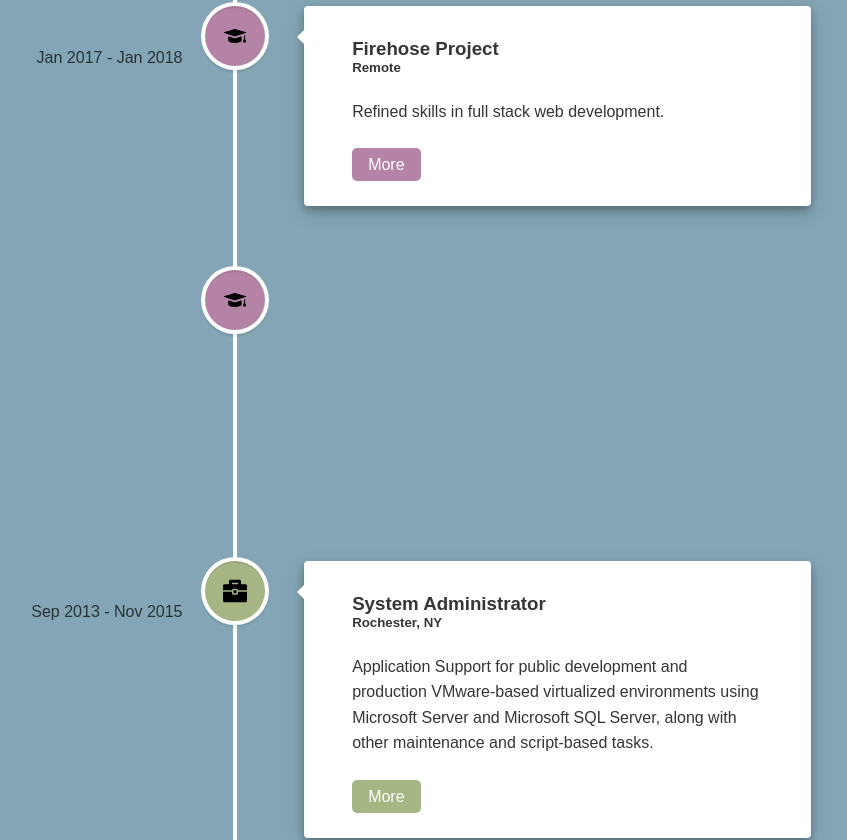
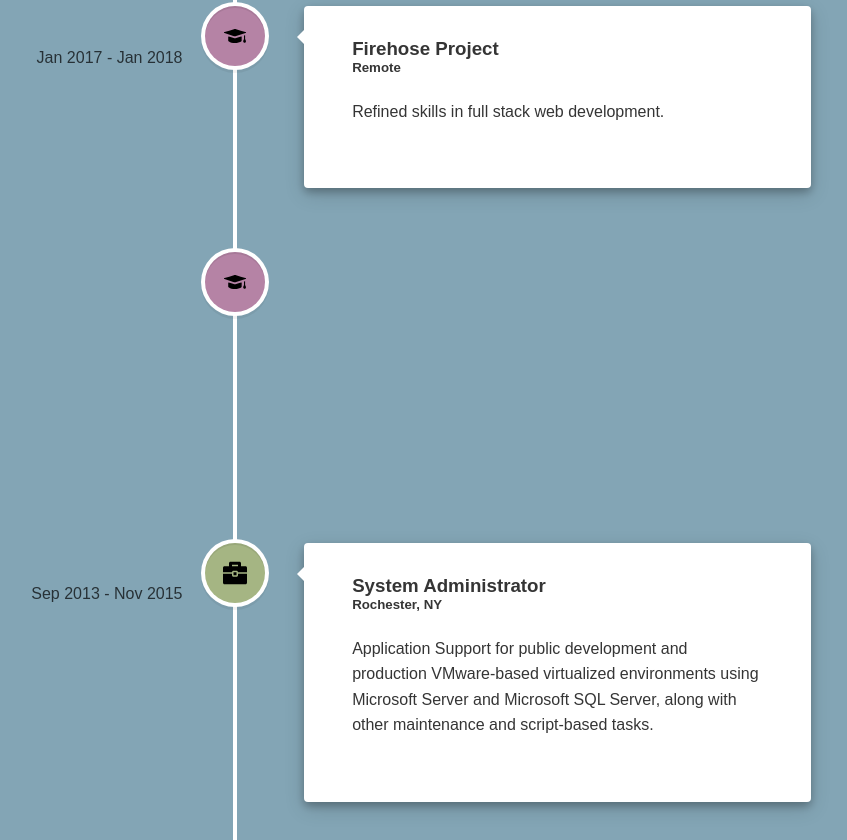
Before and after one commit to Chris-Marasco/resume-portfolio, a React (Create React App) app in the folder resume/: page / in a window 1280 px wide. Shown: the part 1741-2581 px from the top of the page, without its empty margins (405-1252 px from the left). Built offline with nearby package versions, Linux system fonts and the light colour scheme.

Commit message:
chore: update links

```diff
--- a/resume/src/Resume.tsx
+++ b/resume/src/Resume.tsx
@@ -48,7 +48,8 @@ function Resume() {
                   {showButton &&(
                     // eslint-disable-next-line jsx-a11y/anchor-is-valid
                     <a className={`button ${ isWorkIcon ? "workButton" : "schoolButton"}`}
-                    href="#">
+                    target='_blank'
+                    href={ element.buttonHref ?? '#'}>
                       {element.buttonText}
                     </a>
                   )}
--- a/resume/src/data.js
+++ b/resume/src/data.js
@@ -5,6 +5,7 @@ const timelineElements = [
     location: "Remote",
     description: "True full stack developer with a passion for the back end. Works in a Node.js, aws, mongoDb, react ecosystem. Lead for back end community of practice. Responsible for production release coordination.",
     buttonText: "More",
+    buttonHref: "https://rentprogress.com/",
     date: "October 2022 - ",
     icon: "work",
   },
@@ -14,6 +15,7 @@ const timelineElements = [
     location: "Remote",
     description: "Worked with developing and maintaining software for the Cold Storage supply chain. This included working with AWS services like: Lambda Functions, Cloud Formation, Api Gateway, Secrets Manager, DynamoDB, and RDS. Node.js, TypeORM, PostgreSQL, and Typescript on the back end. The front end was Angular.",
     buttonText: "More",
+    buttonHref: "https://www.aerosafeglobal.com/",
     date: "November 2021 - August 2022",
     icon: "work",
   },
@@ -23,6 +25,7 @@ const timelineElements = [
     location: "Rochester, NY",
     description:  "Worked on a care provider management product using .NET Web Forms that focused on improving the life of individuals with intellectual or developmental disabilities. Was also responsible for a data warehouse and business intelligence platform that utilized .NET MVC, as well as implementing and designing a project which    utilized AWS resources. These resources included Lambda, API Gateway, Secrets Manager, and    CloudFormation, and integrated with a customizable .NET MVC based survey tool.",
     buttonText: "More",
+    buttonHref: "https://www.medisked.com/",
     date: "January 2018 - Nov 2020",
     icon: "work",
   },
@@ -31,7 +34,6 @@ const timelineElements = [
     title: "Firehose Project",
     location: "Remote",
     description: "Refined skills in full stack web development.",
-    buttonText: "More",
     date: "Jan 2017 - Jan 2018",
     icon: "school",
   },
@@ -41,6 +43,7 @@ const timelineElements = [
     location: "Remote",
     description: "M.S. Information Technology; Concentration in Information Security and Assurance",
     buttonText: "More",
+    buttonHref: "https://kaplan.com/",
     date: "Sep 2013 - Nov 2015",
     icon: "school",
   },
@@ -49,7 +52,6 @@ const timelineElements = [
     title: "System Administrator",
     location: "Rochester, NY",
     description: "Application Support for public development and production VMware-based virtualized environments using Microsoft Server and Microsoft SQL Server, along with other maintenance and script-based tasks.",
-    buttonText: "More",
     date: "Sep 2013 - Nov 2015",
     icon: "work",
   },
@@ -60,7 +62,6 @@ const timelineElements = [
     description: "Responsible for closing day-to-day service tickets and looked for opportunities to make these tasks easier through scripting. Provided hardware and software technical support for end-users",
     date: "Apr 2013 - Jun 2013",
     icon: "work",
-    buttonText: "More",
   },
   {
     id: 8,
@@ -68,6 +69,7 @@ const timelineElements = [
     location: "Rochester NY",
     description: "B.S. Information Technology; Minor in Criminal Justice",
     buttonText: "More",
+    buttonHref: "https://rit.edu",
     date: "Sep 2007 - Nov 2012",
     icon: "school",
   },
```
Also changed, not shown: 1 other file (tests, documents, lock files or other folders).
